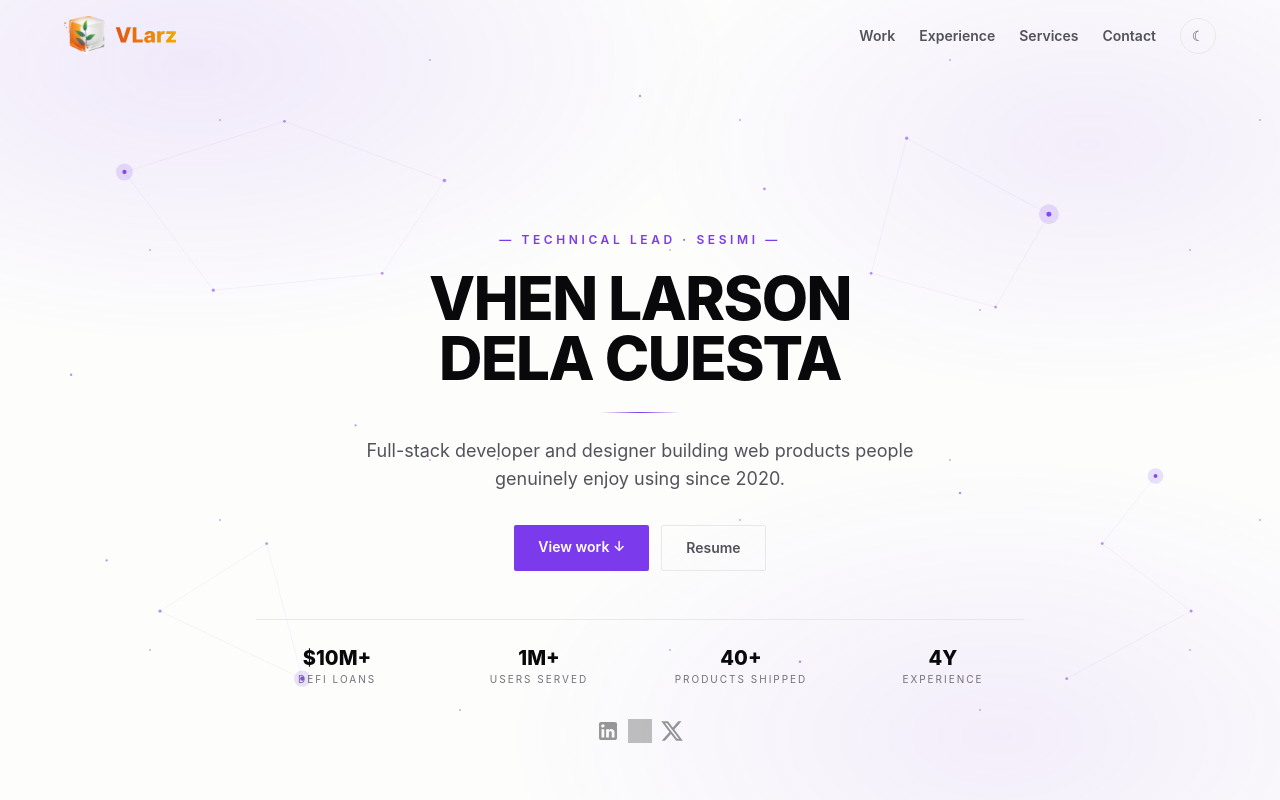
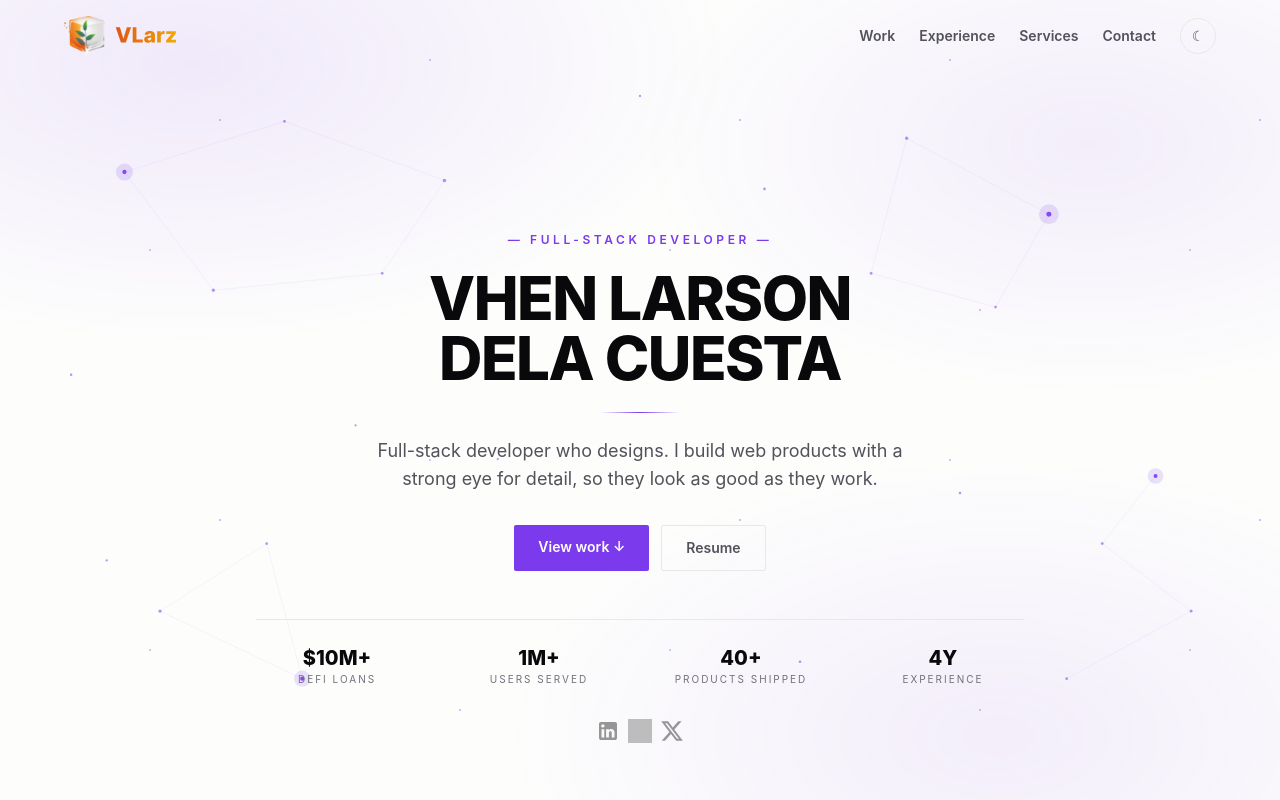
Before and after one commit to VLarz/portfolio, a React (Create React App) app: page / in a window 1280 px wide. Shown: the top 800 px of the page. Built offline with nearby package versions, Linux system fonts and the light colour scheme; grey boxes are pictures that could not be loaded.

Commit message:
content: refresh hero copy and Sesimi role title

```diff
--- a/src/layouts/Experience/data.ts
+++ b/src/layouts/Experience/data.ts
@@ -17,7 +17,7 @@ export const experienceData: Role[] = [
     current: true,
   },
   {
-    title: `Full-Stack Developer`,
+    title: `Design Engineer`,
     company: `Sesimi`,
     location: `Melbourne, Australia`,
     period: `Feb 2023 - Mar 2025`,
--- a/src/layouts/HeroBanner.tsx
+++ b/src/layouts/HeroBanner.tsx
@@ -11,7 +11,7 @@ export default function HeroBanner() {
     <SectionContainer className="relative">
       <div className="mx-auto max-w-3xl py-10 text-center lg:py-20">
         <p className="text-xs font-semibold uppercase tracking-[0.3em] text-star">
-          — Technical Lead · Sesimi —
+          — Full-Stack Developer —
         </p>
         <h1 className="mt-5 text-4xl font-extrabold uppercase leading-tight tracking-tight sm:text-5xl lg:text-6xl">
           Vhen Larson
@@ -23,8 +23,8 @@ export default function HeroBanner() {
           className="mx-auto mt-6 h-px w-20 bg-gradient-to-r from-transparent via-accent to-transparent"
         />
         <p className="mx-auto mt-6 max-w-xl text-base text-fg-muted lg:text-lg">
-          Full-stack developer and designer building web products people
-          genuinely enjoy using since 2020.
+          Full-stack developer who designs. I build web products with a strong
+          eye for detail, so they look as good as they work.
         </p>
         <div className="mt-8 flex flex-wrap justify-center gap-3">
           <a href="#work" className={buttonClass('primary')}>
```
